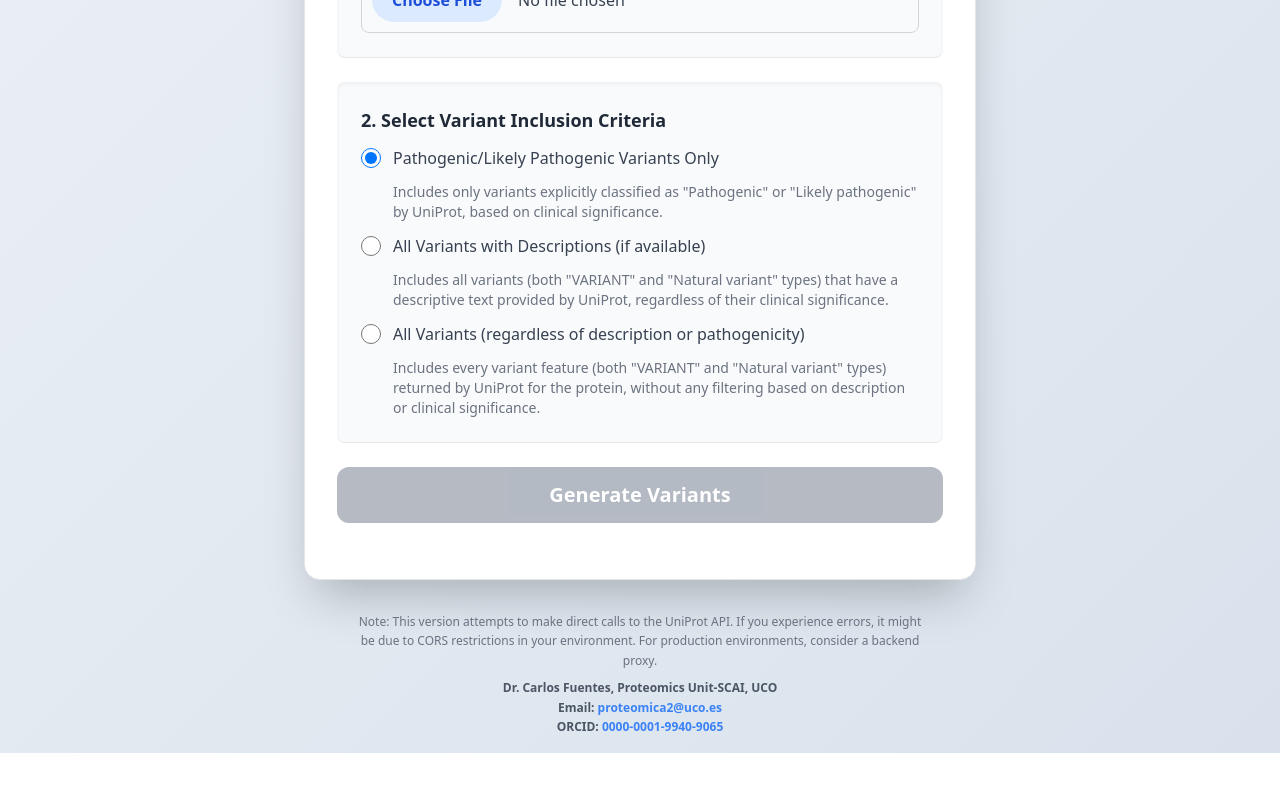
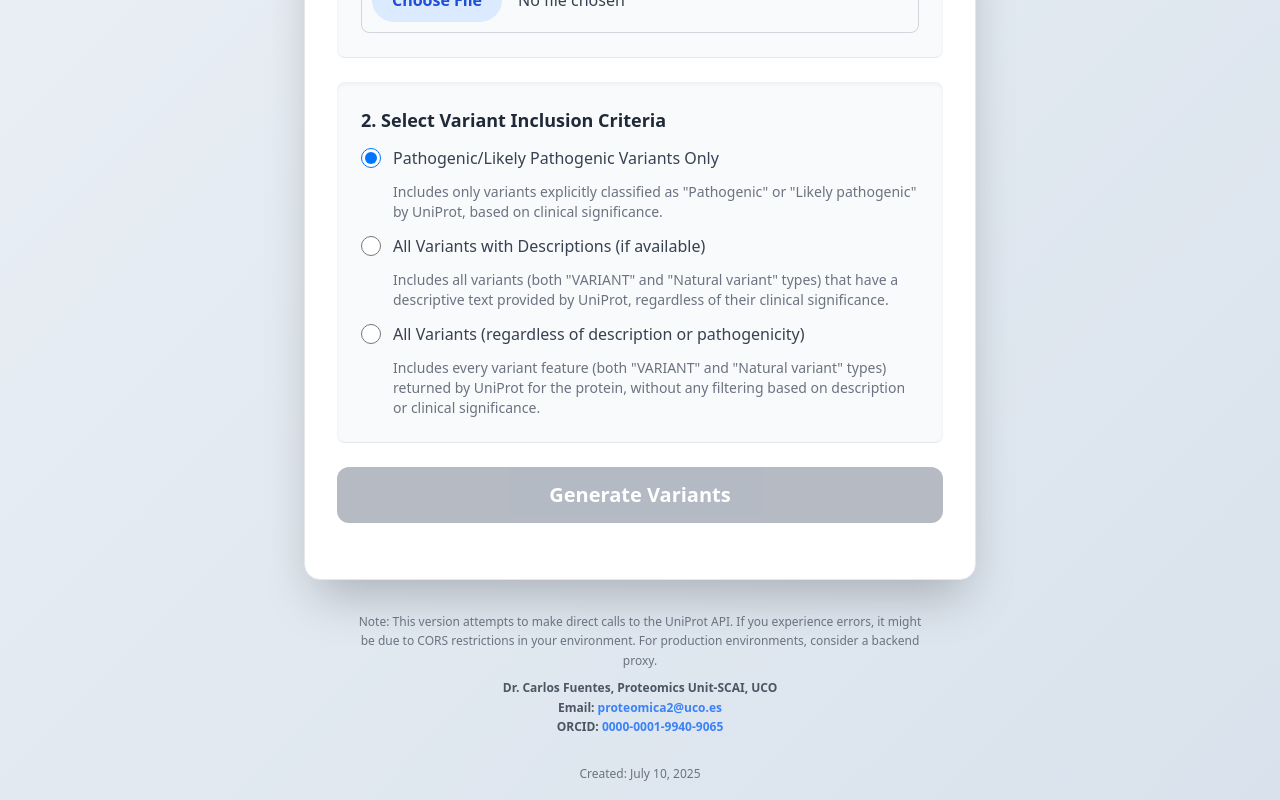
Before and after one commit to Carlos-Fuentes-UCO/patho-variants-app, a React (Create React App) app: page / in a window 1280 px wide. Shown: the part 1010-1810 px from the top of the page. Before the commit the page ends 1763 px from the top, so only its background shows below. Built offline with nearby package versions, Linux system fonts and the light colour scheme.

Commit message:
feat: Enhance utility example with proteomic and search engine details

```diff
--- a/src/App.js
+++ b/src/App.js
@@ -441,6 +441,8 @@ That's it! With these simple steps, you will be able to efficiently use the Path
         URL.revokeObjectURL(url);
     };
 
+    const creationDate = "July 10, 2025"; // Hardcoded creation date
+
     return (
         <div
             className="min-h-screen flex flex-col items-center justify-center p-4 font-sans text-gray-800"
@@ -635,7 +637,7 @@ That's it! With these simple steps, you will be able to efficiently use the Path
                     </div>
                 )}
             </div>
-            {/* Footer con información de afiliación */}
+            {/* Footer con información de afiliación y fecha de creación */}
             <p className="mt-8 text-gray-500 text-xs text-center max-w-xl leading-relaxed z-10">
                 Note: This version attempts to make direct calls to the UniProt API. If you experience errors, it might be due to CORS restrictions in your environment. For production environments, consider a backend proxy.
                 <br />
@@ -646,6 +648,10 @@ That's it! With these simple steps, you will be able to efficiently use the Path
                     <br />
                     ORCID: <a href="https://orcid.org/0000-0001-9940-9065" target="_blank" rel="noopener noreferrer" className="text-blue-500 hover:underline">0000-0001-9940-9065</a>
                 </span>
+                <br />
+                <span className="text-gray-500 mt-2 block">
+                    Created: {creationDate}
+                </span>
             </p>
         </div>
     );
```
